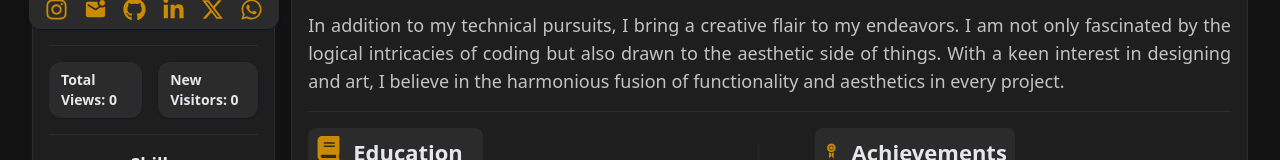
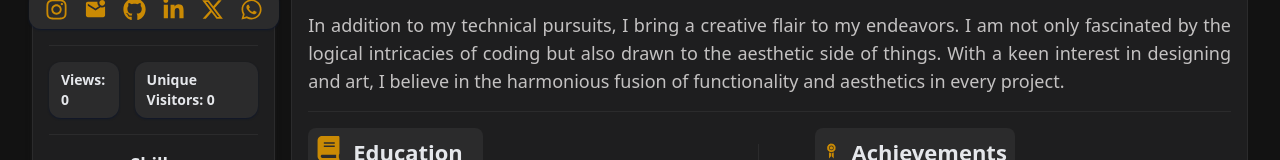
Before and after one commit to meaviishek/Portfolio-backend, a React (Vite) app in the folder frontend/: page / in a window 1280 px wide. Shown: the part 235-395 px from the top of the page. Built offline with nearby package versions, Linux system fonts and the light colour scheme; no server answers.

Commit message:
first change commit  dchhcgghhgjjjhhcc dcbbc

```diff
--- a/frontend/src/App.jsx
+++ b/frontend/src/App.jsx
@@ -65,10 +65,10 @@ function App() {
               <hr className="h-px my-4 w-full border-0 bg-[#2B2B2C]"/>
               <div className="flex space-x-4 font-semibold text-sm">
               <div className=" px-3  bg-[#2B2B2C] p-2 rounded-xl shadow-slate-900 shadow-sm">
-              <h3 className="">Total Views: {viewCount}</h3>
+              <h3 className="">Views: {viewCount}</h3>
               </div>
               <div className="px-3  bg-[#2B2B2C] p-2 rounded-xl shadow-slate-900 shadow-sm">
-              <h3>New Visitors: {uniqueCount}</h3>
+              <h3>Unique Visitors: {uniqueCount}</h3>
               </div>
               </div>
               <hr className="h-px my-4 w-full border-0 bg-[#2B2B2C]"/>
```
